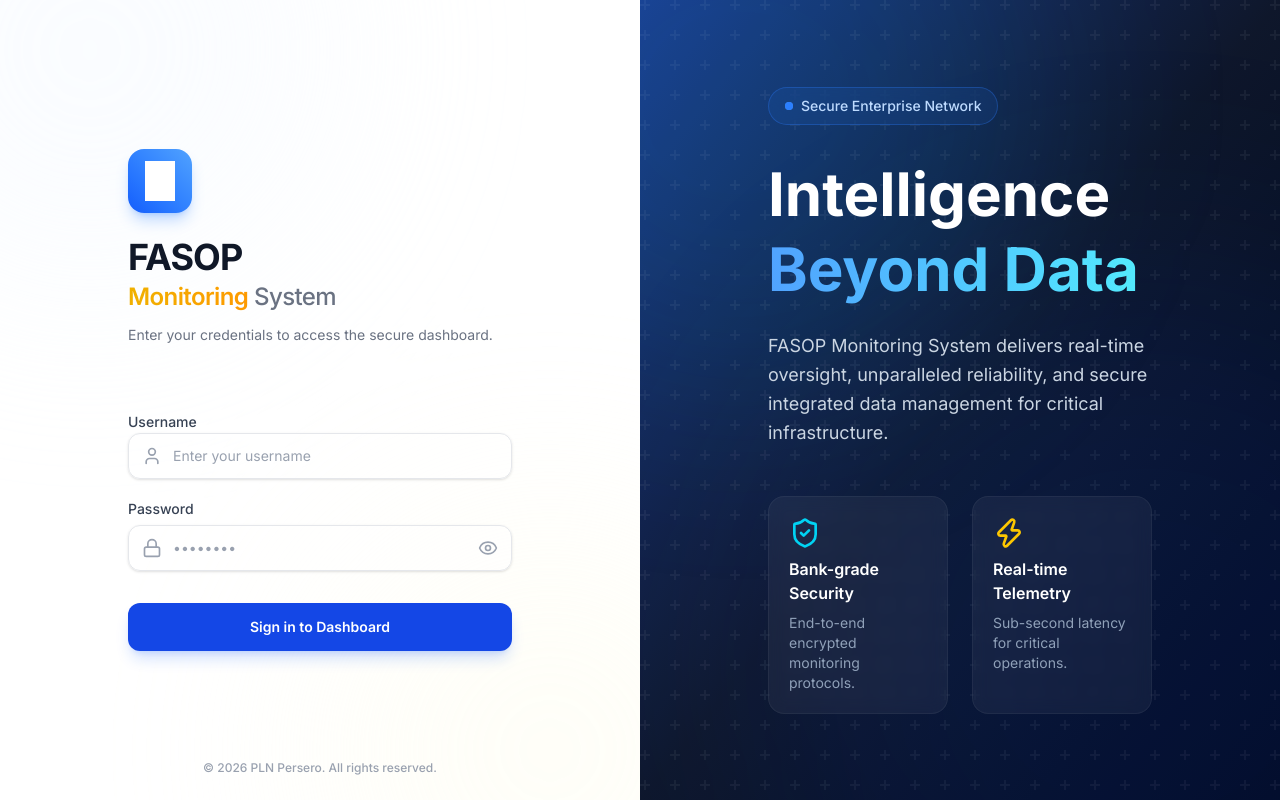
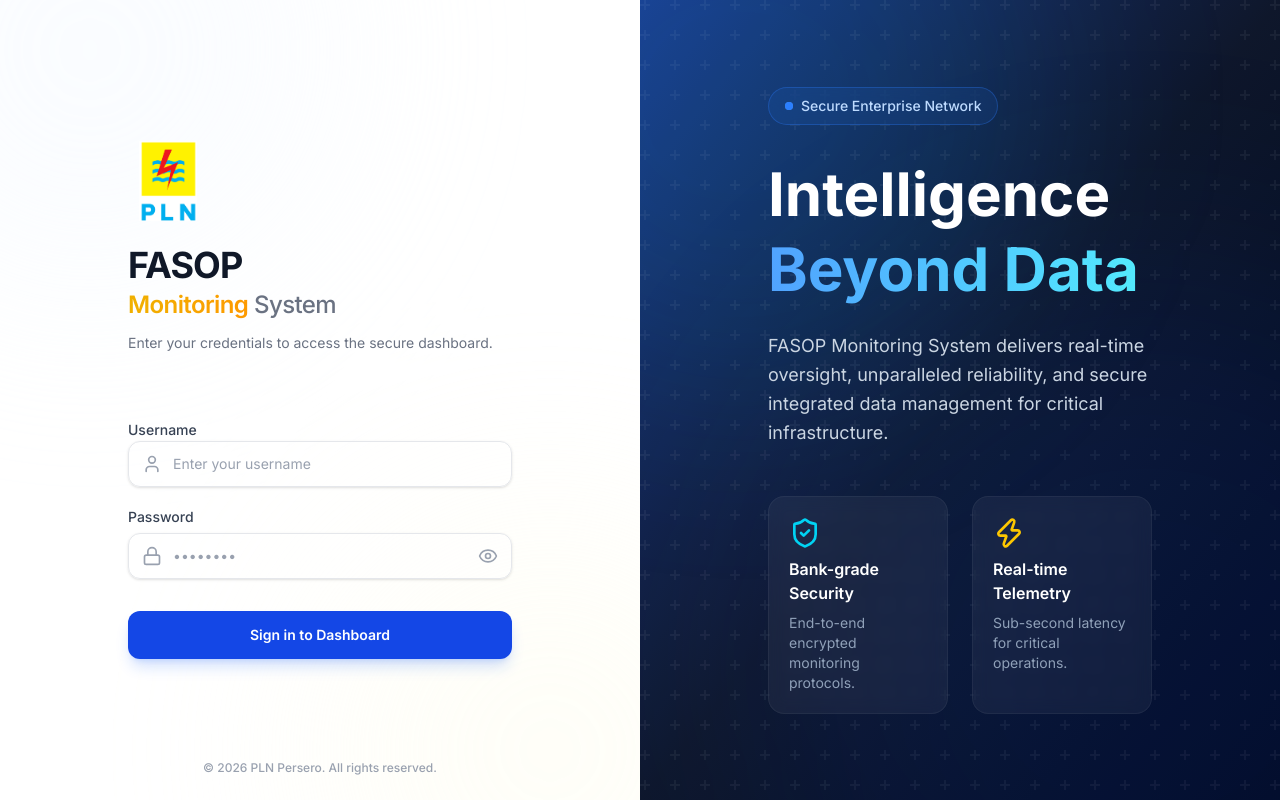
Before and after one commit to adhwaainunnissa/Digarasa, a React (Vite) app: page /login in a window 1280 px wide. Built offline with nearby package versions, Linux system fonts and the light colour scheme.

Commit message:
update logo

```diff
--- a/src/components/AuthForm.tsx
+++ b/src/components/AuthForm.tsx
@@ -31,19 +31,13 @@ export default function AuthForm({
         <div className="flex w-full flex-col justify-center px-8 sm:px-16 md:px-20 lg:px-28 xl:px-32">
             {/* Header / Branding */}
             <div className="mb-10 flex flex-col items-start animate-in fade-in slide-in-from-bottom-4 duration-700">
-                <div className="mb-6 flex h-16 w-16 items-center justify-center rounded-2xl bg-gradient-to-tr from-blue-600 to-blue-400 p-3 shadow-lg shadow-blue-500/30">
-                    <img
-                        src="/src/assets/logo-pln.png"
-                        alt="Logo PLN"
-                        className="h-full w-full object-contain brightness-0 invert"
-                        onError={(e) => {
-                            // Fallback if logo not found
-                            e.currentTarget.style.display = 'none';
-                        }}
-                    />
-                    {/* Fallback Icon if image fails, hidden by default unless image fails but simplified here */}
-                </div>
-
+            <div className="mb-6 flex h-20 w-20 items-center justify-center">
+                <img
+                    src="/src/assets/logo-pln.png"
+                    alt="Logo PLN"
+                    className="h-full w-full object-contain"
+                />
+            </div>
                 <h2 className="text-3xl font-bold tracking-tight text-gray-900 sm:text-4xl">
                     FASOP
                 </h2>
```
